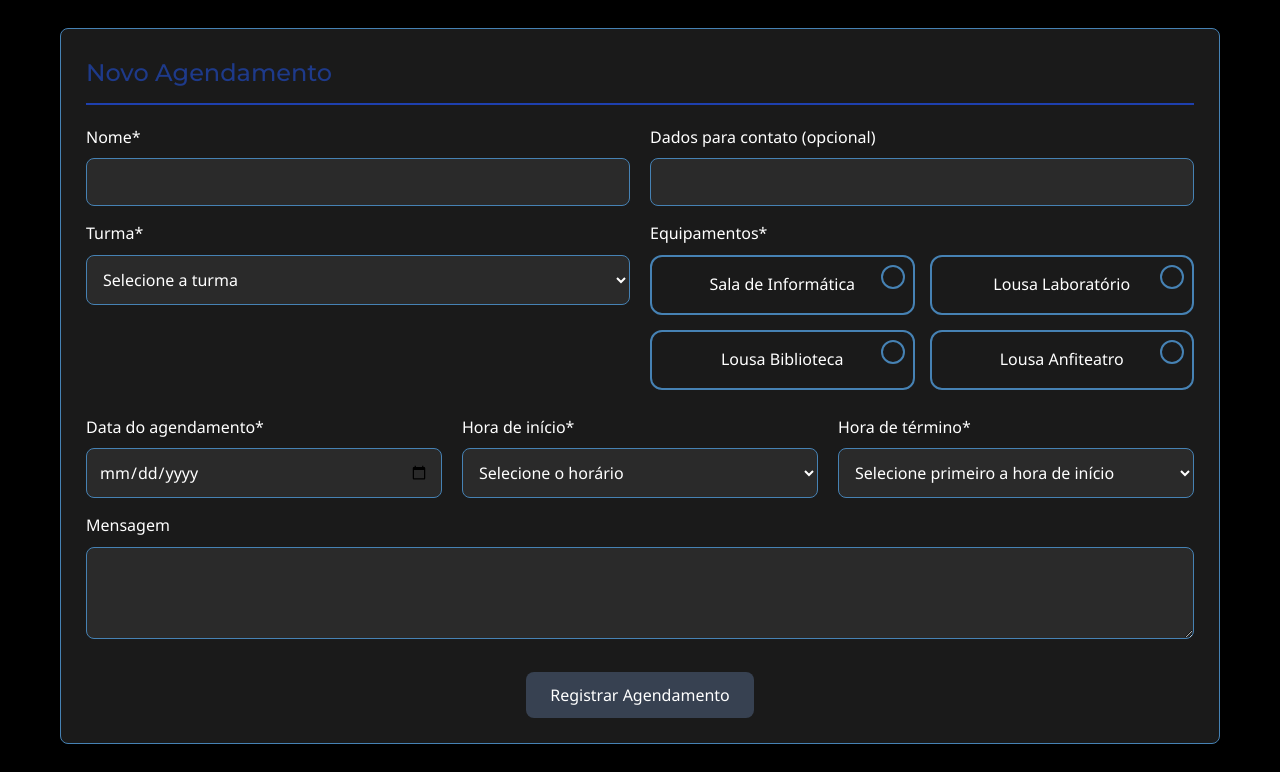
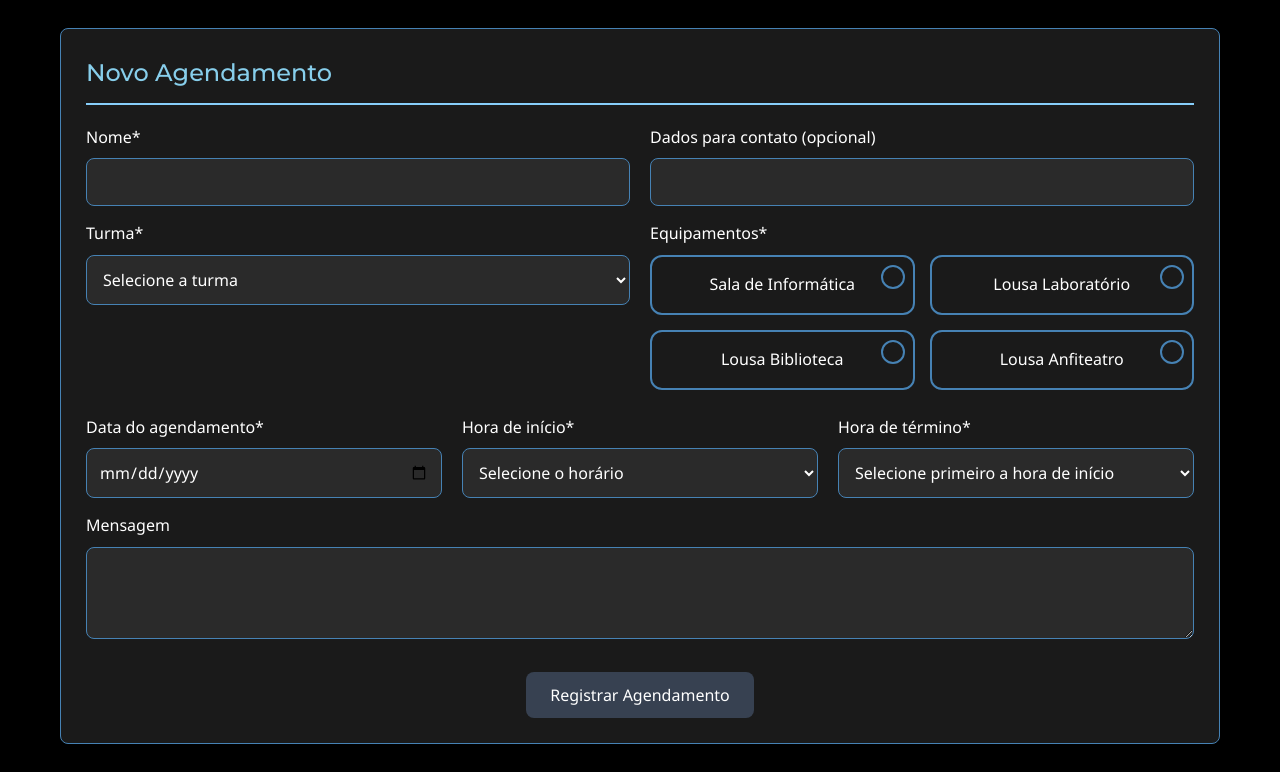
Before and after one commit to Begostas/agendatec-online-jfc, a website: page index.html in a window 1280 px wide. Shown: the part 120-892 px from the top of the page. Drawn offline with nearby package versions, Linux system fonts and the light colour scheme; no server answers.

Commit message:
style: Alterar cores dos títulos de azul escuro para azul claro
- Modificar primary-color de #1e3a8a para #87CEEB (azul claro)
- Alterar secondary-color de #1e40af para #87CEFA (azul claro médio)
- Atualizar light-color para #87CEFA
- Melhorar contraste com o fundo preto
- Aplicar mudanças consistentes em títulos, textos e elementos da interface

```diff
--- a/styles.css
+++ b/styles.css
@@ -3,10 +3,10 @@
 
 /* Estilos gerais - Tema Azul Petróleo */
 :root {
-    --primary-color: #1e3a8a; /* Azul marinho para fontes */
-    --secondary-color: #1e40af; /* Azul marinho médio */
+    --primary-color: #87CEEB; /* Azul claro para fontes */
+    --secondary-color: #87CEFA; /* Azul claro médio */
     --accent-color: #CC5500; /* Laranja escuro */
-    --light-color: #1e40af;
+    --light-color: #87CEFA;
     --dark-color: #374151; /* Cinza escuro */
     --success-color: #4caf50;
     --warning-color: #CC5500; /* Laranja escuro */
```
